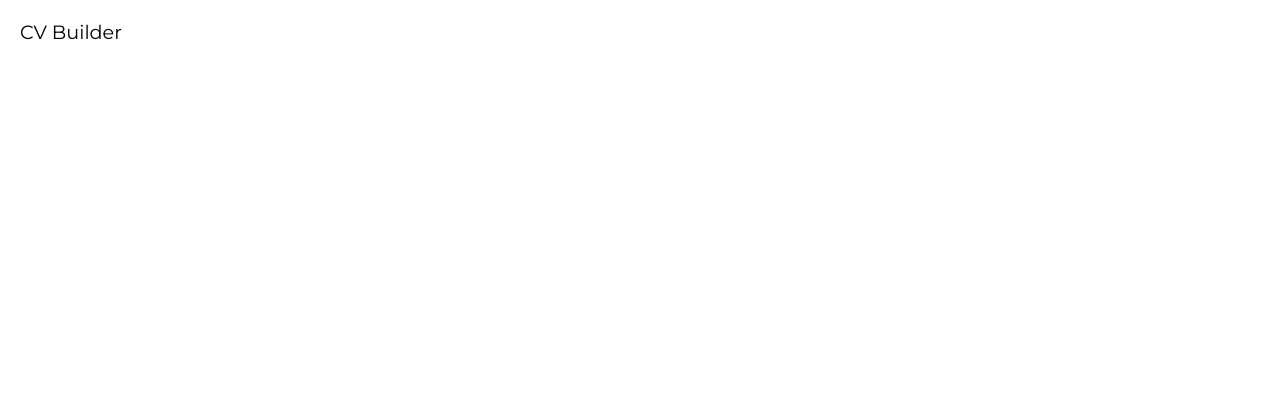
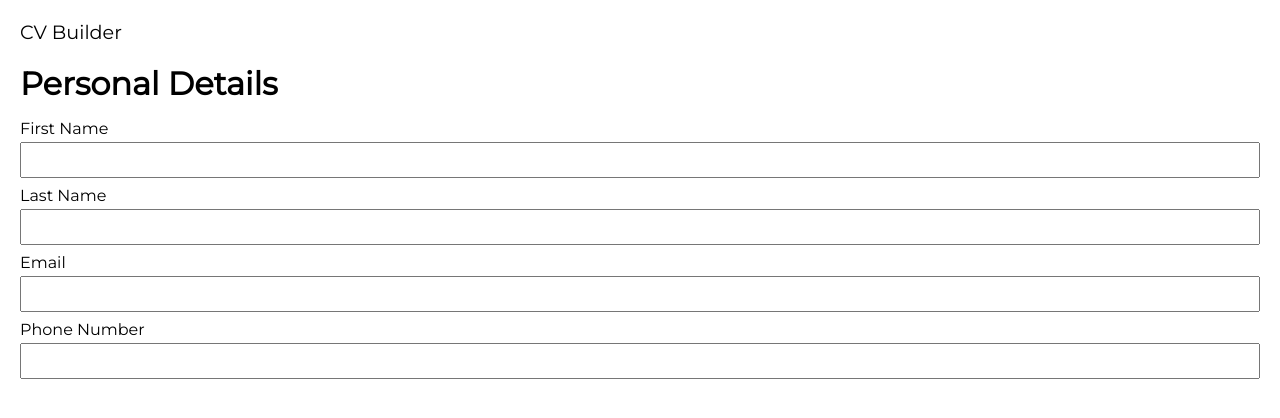
Before and after one commit to Zekumoru/top-cv-application, a React (Create React App) app: page / in a window 1280 px wide. Shown: the top 418 px of the page. Built offline with nearby package versions, Linux system fonts and the light colour scheme.

Commit message:
Create and style Form with personal details

```diff
--- a/src/App.js
+++ b/src/App.js
@@ -1,11 +1,19 @@
 import React from 'react';
+import Form from './components/Form';
 import TopNavBar from './components/TopNavBar';
+import LabeledInput from './components/LabeledInput';
 
 class App extends React.Component {
   render() {
     return (
       <div className="App">
         <TopNavBar />
+        <Form title="Personal Details">
+          <LabeledInput id="first-name" label="First Name" type="text" />
+          <LabeledInput id="last-name" label="Last Name" type="text" />
+          <LabeledInput id="email" label="Email" type="email" />
+          <LabeledInput id="phone-number" label="Phone Number" type="tel" />
+        </Form>
       </div>
     );
   }
--- /dev/null
+++ b/src/components/Form.js
@@ -0,0 +1,15 @@
+import React from 'react';
+import '../styles/Form.scss';
+
+class Form extends React.Component {
+  render() {
+    return (
+      <form className="Form">
+        <h1 className="title">{this.props.title}</h1>
+        <div className="Form-content">{this.props.children}</div>
+      </form>
+    );
+  }
+}
+
+export default Form;
--- /dev/null
+++ b/src/components/LabeledInput.js
@@ -0,0 +1,15 @@
+import React from 'react';
+import '../styles/LabeledInput.scss';
+
+class LabeledInput extends React.Component {
+  render() {
+    return (
+      <div className="LabeledInput">
+        <label htmlFor={this.props.id}>{this.props.label}</label>
+        <input type={this.props.type} id={this.props.id} />
+      </div>
+    );
+  }
+}
+
+export default LabeledInput;
--- /dev/null
+++ b/src/styles/Form.scss
@@ -0,0 +1,13 @@
+.Form {
+  padding: 0 20px;
+
+  .title {
+    margin-bottom: 16px;
+  }
+}
+
+.Form-content {
+  display: flex;
+  flex-direction: column;
+  gap: 8px;
+}
--- /dev/null
+++ b/src/styles/LabeledInput.scss
@@ -0,0 +1,10 @@
+.LabeledInput {
+  display: flex;
+  flex-direction: column;
+  gap: 4px;
+
+  input {
+    padding: 4px 8px;
+    font-size: 1.2rem;
+  }
+}
--- a/src/styles/TopNavBar.scss
+++ b/src/styles/TopNavBar.scss
@@ -2,6 +2,5 @@
   display: flex;
   justify-content: space-between;
   font-size: 1.2rem;
-  font-family: 'Montserrat', serif;
   padding: 20px;
 }
--- a/src/styles/index.scss
+++ b/src/styles/index.scss
@@ -1,10 +1,8 @@
 @import url('https://fonts.googleapis.com/css2?family=Montserrat');
 
 * {
-  box-sizing: border-box;
-}
-
-body {
   margin: 0;
   padding: 0;
+  box-sizing: border-box;
+  font-family: 'Montserrat', serif;
 }
```
